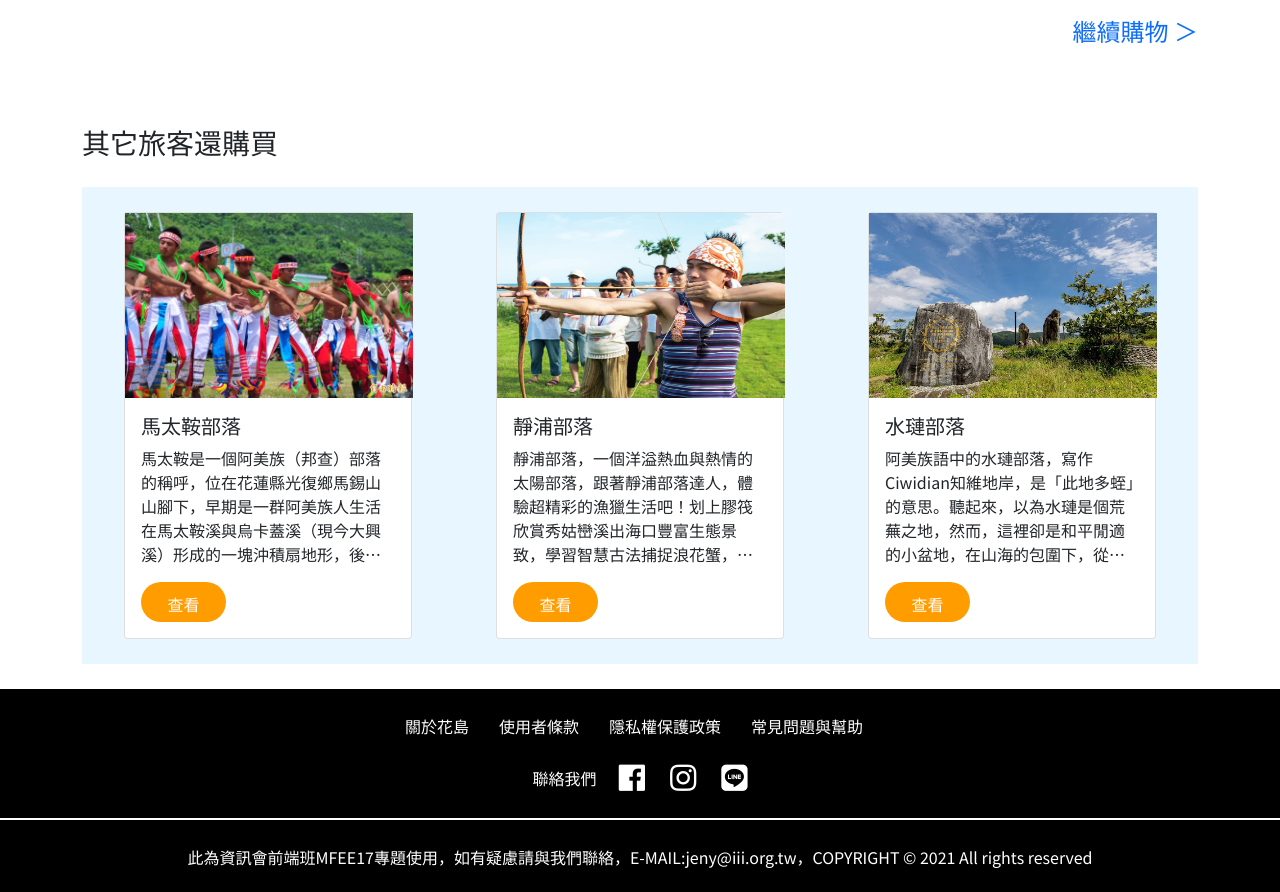
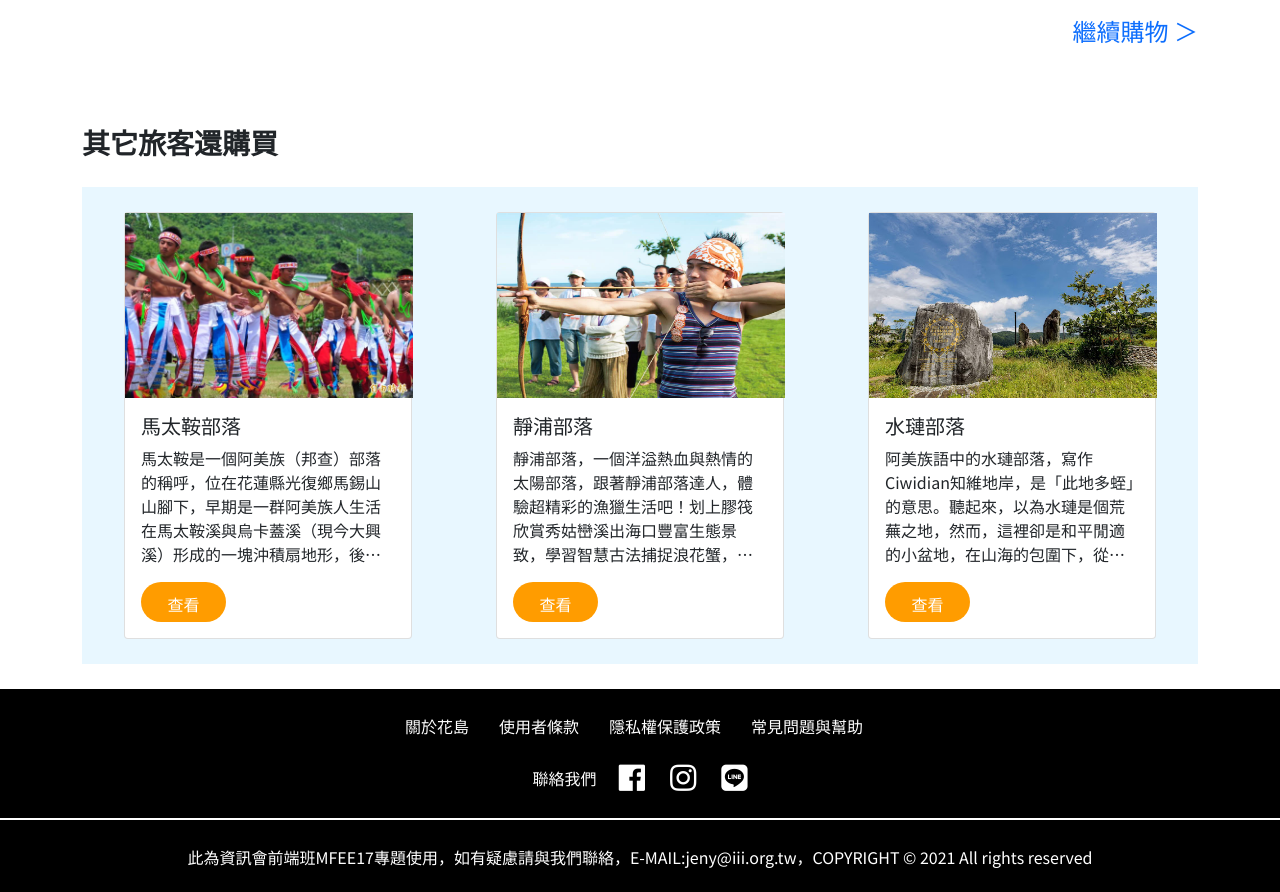
Before and after one commit to sw355498/travel, a React (Create React App) app in the folder frontend/: page / in a window 1280 px wide. Shown: the part 1060-1952 px from the top of the page. Built offline with nearby package versions, Linux system fonts and the light colour scheme.

Commit message:
程式排版調整

```diff
--- a/frontend/src/pages/shoppingcart/component/CartList.js
+++ b/frontend/src/pages/shoppingcart/component/CartList.js
@@ -44,7 +44,7 @@ function CartList() {
             <div className="td-mt-25">人數：1人</div>
           </div>
           {/* 收藏.刪除及價錢 */}
-          <div className="col-12 col-lg-3 mb-3 mb-lg-0 d-flex d-lg-block justify-content-evenly align-items-center">
+          <div className="col-12 col-lg-3 mb-3 mb-lg-0 d-flex d-lg-block justify-content-evenly align-items-center ">
             <div>
               <a className="td-mt-25 btn">
                 <img className="collect" src="/img/collect.png" alt="" />
--- a/frontend/src/pages/shoppingcart/component/CartRecommend.js
+++ b/frontend/src/pages/shoppingcart/component/CartRecommend.js
@@ -15,7 +15,7 @@ function CartTitle() {
     <>
       {/* 其旅客還購買web版 */}
       <div className="td-mt-75 d-none d-lg-block">
-        <div className="text-title-size28">其它旅客還購買</div>
+        <div className="text-title-size28 fw-bold">其它旅客還購買</div>
         <div className="shoppingcart-bg">
           <div className="d-flex justify-content-around td-my-25">
             {/* 第一項推薦 */}
```
Also changed, not shown: frontend/src/pages/shoppingcart/ShoppingcartCartList.js (+2 -5 lines).
